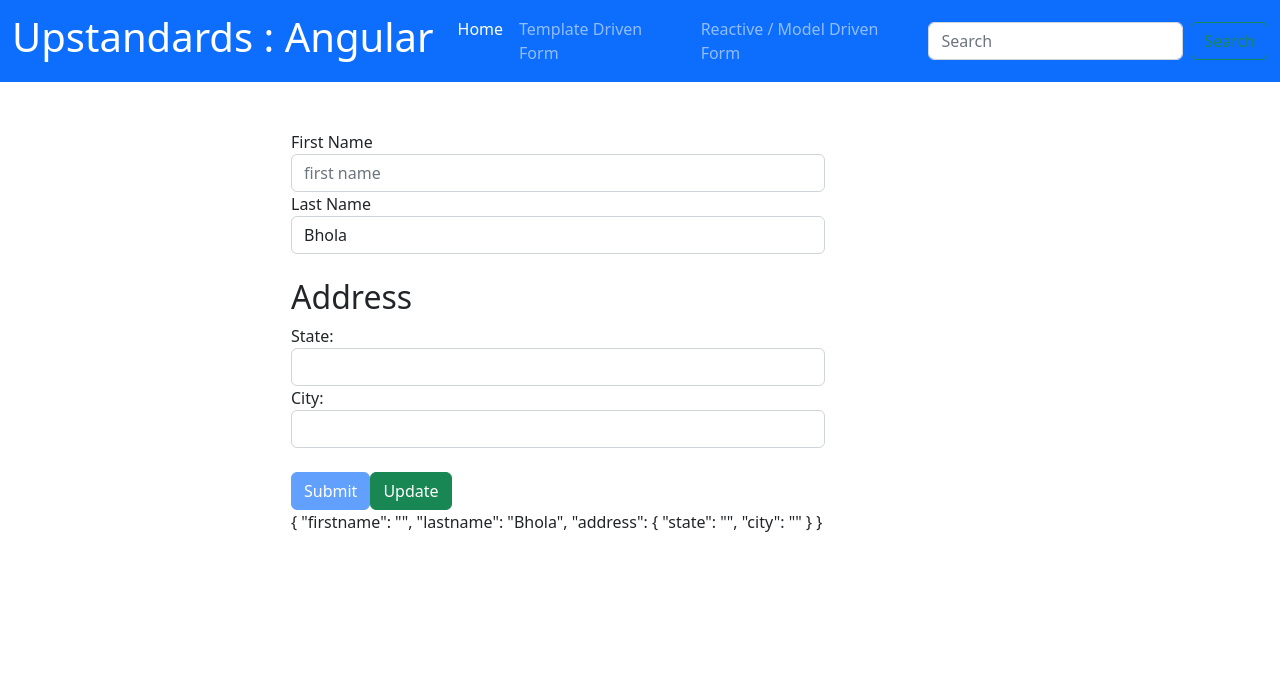
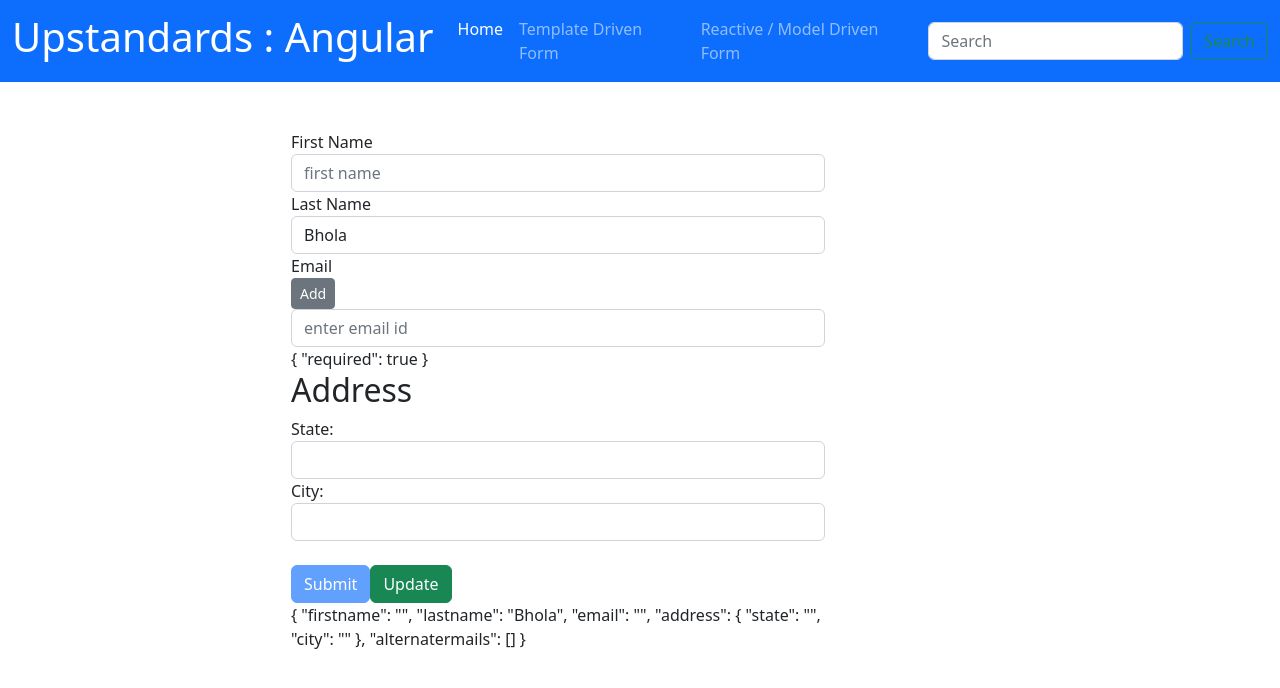
Before and after one commit to upstandards-github/upstandards-angular, an Angular app: page /reactive in a window 1280 px wide. Shown: the top 688 px of the page. Built offline with nearby package versions, Linux system fonts and the light colour scheme.

Commit message:
dynamic form controls

```diff
--- a/src/app/forms/reactive-form/reactive-form.component.html
+++ b/src/app/forms/reactive-form/reactive-form.component.html
@@ -18,6 +18,17 @@
               <label for="exampleInputPassword1">Last Name</label>
               <input type="text" class="form-control" id="exampleInputPassword1" formControlName="lastname" placeholder="Last Name">
             </div>
+
+            <div class="form-group">
+              <label for="email">Email</label><br>
+              <button type="button" class="btn btn-secondary btn-sm ml-2" (click)="addAlternateEmails()">Add</button>
+              <input type="text" class="form-control" id="email" formControlName="email" placeholder="enter email id">
+              <div formArrayName="alternatermails" *ngFor="let controls of getalternateemail.controls;let i=index">
+
+                <input type="text" class="form-control" placeholder="enter alternate email" [id]="i" [formControlName]="i">
+              </div>
+            </div>
+            {{emailE?.errors | json}}
             <br>
             <div formGroupName="address">
                 <h2>Address</h2>
--- a/src/app/forms/reactive-form/reactive-form.component.ts
+++ b/src/app/forms/reactive-form/reactive-form.component.ts
@@ -1,5 +1,5 @@
 import { Component } from '@angular/core';
-import { FormBuilder, Validators } from '@angular/forms';
+import { FormArray, FormBuilder, Validators } from '@angular/forms';
 
 @Component({
   selector: 'app-reactive-form',
@@ -13,13 +13,24 @@
   get fname() {
     return this.userForm.get('firstname');
   }
+
+  get emailE() {
+    return this.userForm.get('email');
+  }
+
+  get getalternateemail() {
+    return this.userForm.get('alternatermails') as FormArray;
+  }
+
   userForm = this.fb.group({
     firstname: ['',[Validators.required, Validators.minLength(5)]],
     lastname: ['Bhola'],
+    email:['',[Validators.required, Validators.email]],
     address: this.fb.group({
       state:[''],
       city:['']
-    })
+    }),
+    alternatermails: this.fb.array([])
   })
 
   updateForm() {
@@ -31,4 +42,8 @@
       }
     })
   }
+
+  addAlternateEmails() {
+    this.getalternateemail.push(this.fb.control('',[Validators.required,Validators.email]));
+  }
 }
```
